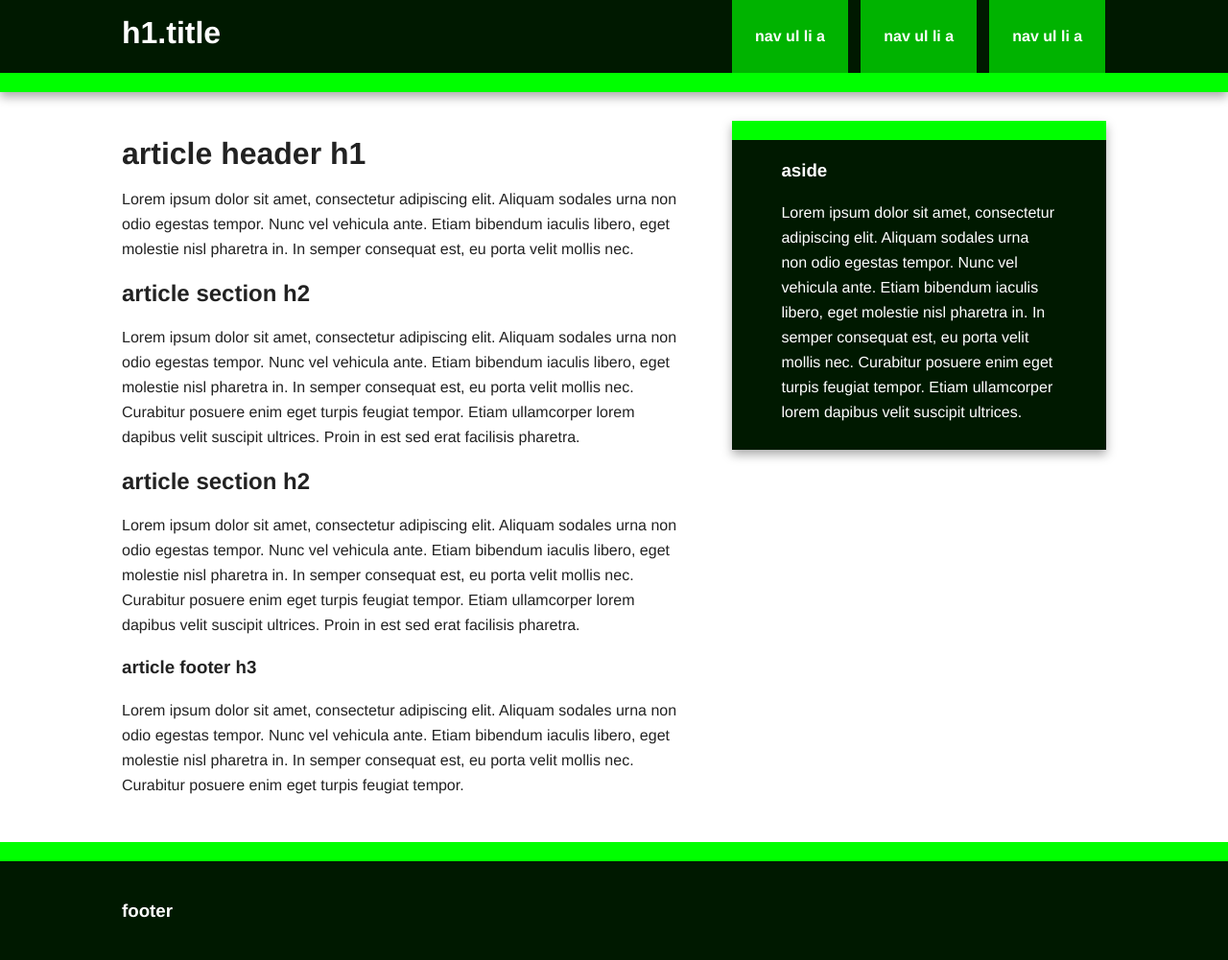
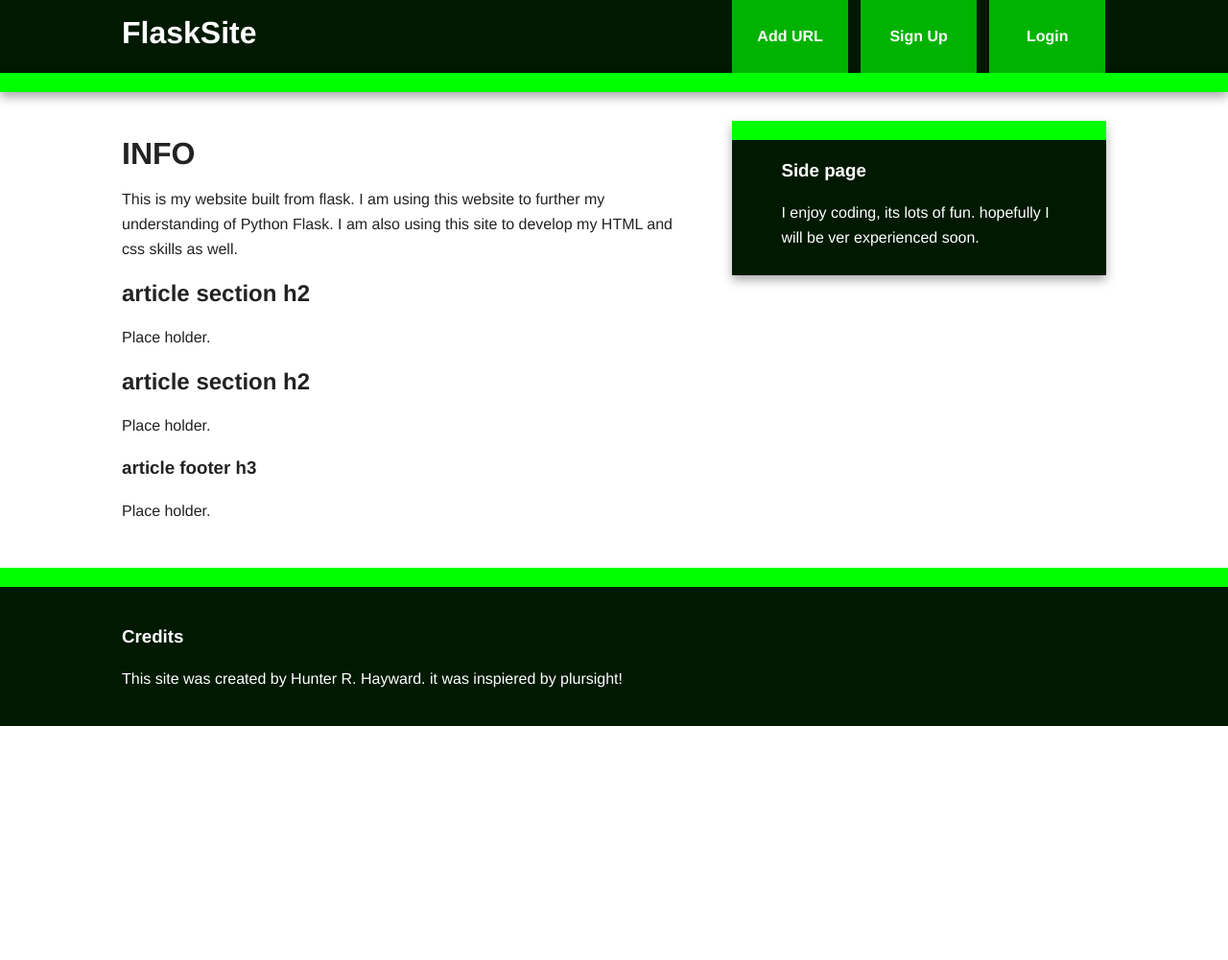
Before and after one commit to HHwebauthn/flasksite, a Python web app: template app/templates/index.html in a window 1280 px wide. Shown: the whole page at 96% size. After the commit the page ends 757 px from the top, so only its background shows below. Run offline with Jinja, Linux system fonts and the light colour scheme; the template is opened without the code that fills it, so the values that code supplies are empty; some libraries are stand-ins or nearby versions.

Commit message:
first step

```diff
--- a/app/templates/index.html
+++ b/app/templates/index.html
@@ -16,12 +16,12 @@
 
         <div class="header-container">
             <header class="wrapper clearfix">
-                <h1 class="title">h1.title</h1>
+                <h1 class="title">FlaskSite</h1>
                 <nav>
                     <ul>
-                        <li><a href="#">nav ul li a</a></li>
-                        <li><a href="#">nav ul li a</a></li>
-                        <li><a href="#">nav ul li a</a></li>
+                        <li><a href="#">Add URL</a></li>
+                        <li><a href="#">Sign Up</a></li>
+                        <li><a href="#">Login</a></li>
                     </ul>
                 </nav>
             </header>
@@ -32,26 +32,27 @@
 
                 <article>
                     <header>
-                        <h1>article header h1</h1>
-                        <p>Lorem ipsum dolor sit amet, consectetur adipiscing elit. Aliquam sodales urna non odio egestas tempor. Nunc vel vehicula ante. Etiam bibendum iaculis libero, eget molestie nisl pharetra in. In semper consequat est, eu porta velit mollis nec.</p>
+                        <h1>INFO</h1>
+                        <p>This is my website built from flask. I am using this website to further my understanding of Python Flask.
+                        I am also using this site to develop my HTML and css skills as well.</p>
                     </header>
                     <section>
                         <h2>article section h2</h2>
-                        <p>Lorem ipsum dolor sit amet, consectetur adipiscing elit. Aliquam sodales urna non odio egestas tempor. Nunc vel vehicula ante. Etiam bibendum iaculis libero, eget molestie nisl pharetra in. In semper consequat est, eu porta velit mollis nec. Curabitur posuere enim eget turpis feugiat tempor. Etiam ullamcorper lorem dapibus velit suscipit ultrices. Proin in est sed erat facilisis pharetra.</p>
+                        <p>Place holder.</p>
                     </section>
                     <section>
                         <h2>article section h2</h2>
-                        <p>Lorem ipsum dolor sit amet, consectetur adipiscing elit. Aliquam sodales urna non odio egestas tempor. Nunc vel vehicula ante. Etiam bibendum iaculis libero, eget molestie nisl pharetra in. In semper consequat est, eu porta velit mollis nec. Curabitur posuere enim eget turpis feugiat tempor. Etiam ullamcorper lorem dapibus velit suscipit ultrices. Proin in est sed erat facilisis pharetra.</p>
+                        <p>Place holder.</p>
                     </section>
                     <footer>
                         <h3>article footer h3</h3>
-                        <p>Lorem ipsum dolor sit amet, consectetur adipiscing elit. Aliquam sodales urna non odio egestas tempor. Nunc vel vehicula ante. Etiam bibendum iaculis libero, eget molestie nisl pharetra in. In semper consequat est, eu porta velit mollis nec. Curabitur posuere enim eget turpis feugiat tempor.</p>
+                        <p>Place holder.</p>
                     </footer>
                 </article>
 
                 <aside>
-                    <h3>aside</h3>
-                    <p>Lorem ipsum dolor sit amet, consectetur adipiscing elit. Aliquam sodales urna non odio egestas tempor. Nunc vel vehicula ante. Etiam bibendum iaculis libero, eget molestie nisl pharetra in. In semper consequat est, eu porta velit mollis nec. Curabitur posuere enim eget turpis feugiat tempor. Etiam ullamcorper lorem dapibus velit suscipit ultrices.</p>
+                    <h3>Side page</h3>
+                    <p>I enjoy coding, its lots of fun. hopefully I will be ver experienced soon.</p>
                 </aside>
 
             </div> <!-- #main -->
@@ -59,7 +60,8 @@
 
         <div class="footer-container">
             <footer class="wrapper">
-                <h3>footer</h3>
+                <h3>Credits</h3>
+                <p>This site was created by Hunter R. Hayward. it was inspiered by plursight!
             </footer>
         </div>
 
```
